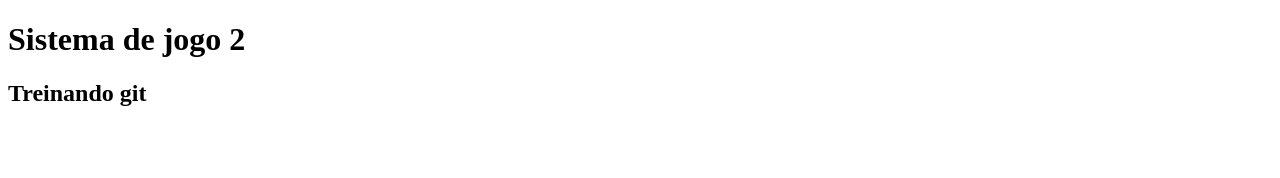
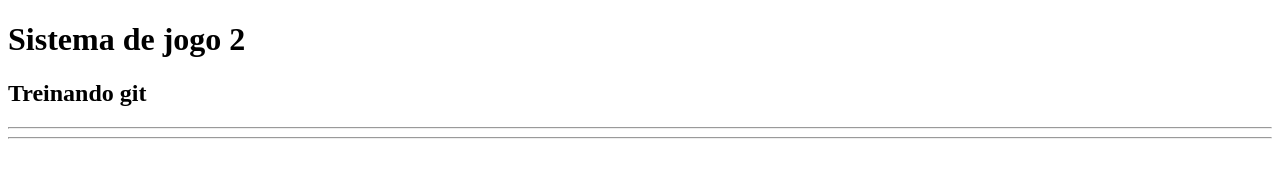
Before and after one commit to EmanueleMagalhaes/sistema-de-jogo-2, a plain HTML site: page index.html in a window 1280 px wide. Drawn offline with Linux system fonts and the light colour scheme.

Commit message:
criei linha com  hr e mudei o título da página

```diff
--- a/index.html
+++ b/index.html
@@ -4,11 +4,13 @@
         <meta charset="UTF-8">
         <meta http-equiv="X-UA-Compatible" content="IE=edge">
         <meta name="viewport" content="width=device-width, initial-scale=1.0">
-        <title>Document</title>
+        <title>sistema de jogo</title>
     </head>
     <body>
         <h1>Sistema de jogo 2</h1>
         <h2>Treinando git</h2>
+        <hr>
+        <hr>
         <script src="app.js"></script>
     </body>
     </html>
```
